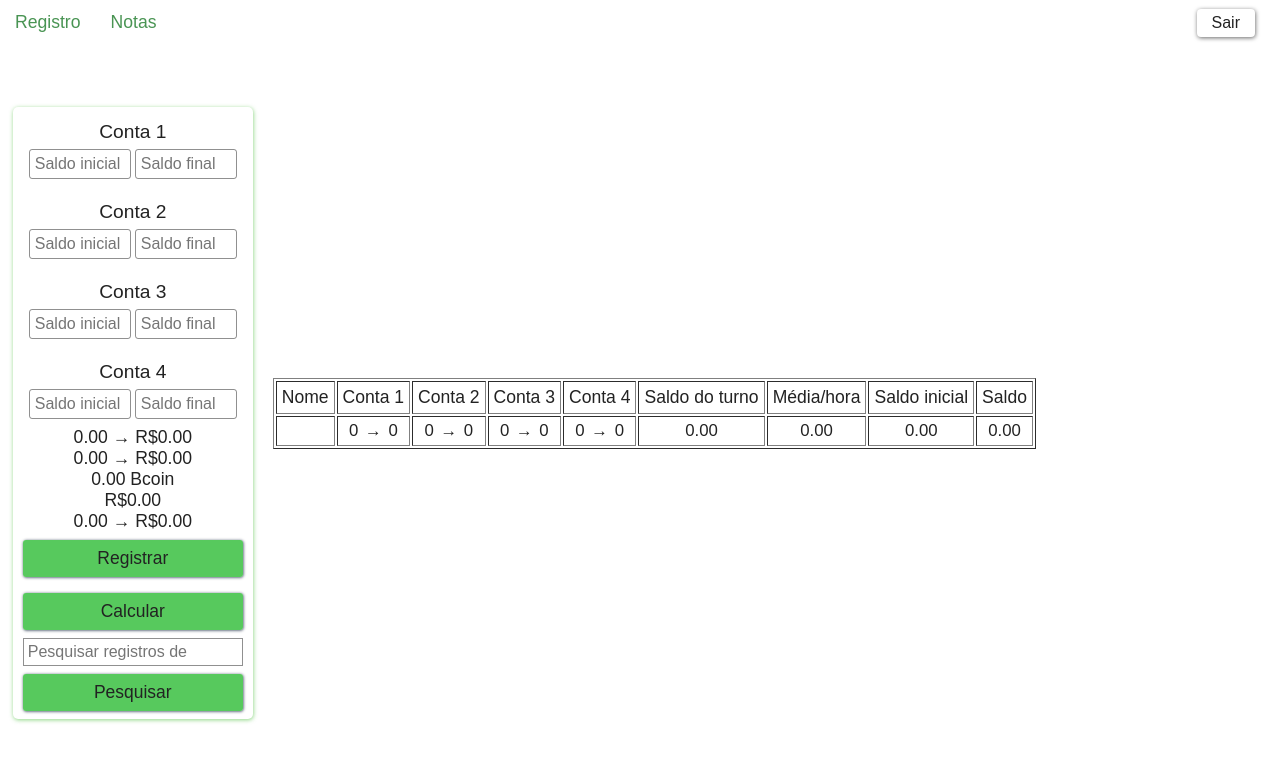
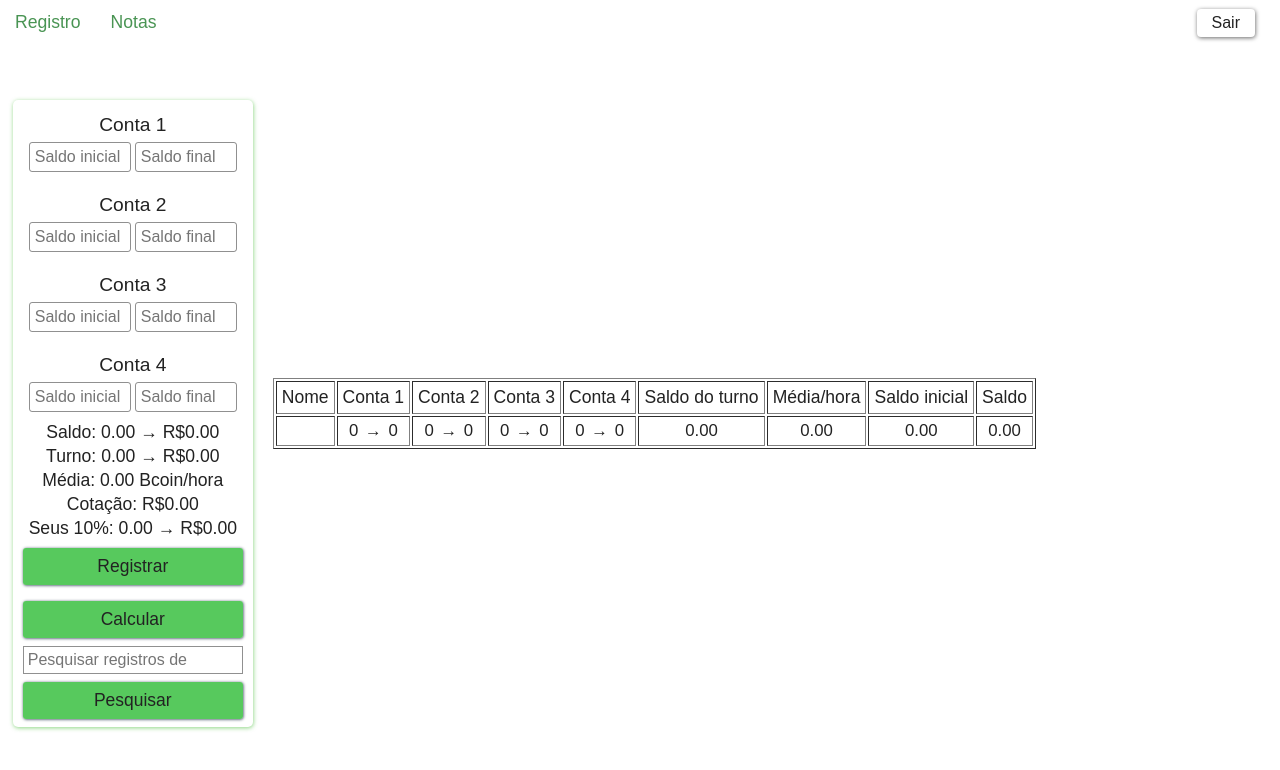
Before and after one commit to Sir-Aguiar/production, a Next.js app: page /registro in a window 1280 px wide. Shown: the top 770 px of the page. Built offline with nearby package versions, Linux system fonts and the light colour scheme.

Commit message:
More improves

```diff
--- a/components/Registro/Register.jsx
+++ b/components/Registro/Register.jsx
@@ -118,17 +118,17 @@ export default function Register(props) {
 
           <div className={styles.account_infos}>
             <p title="Saldo presente nas contas">
-              {total.toFixed(2)} &rarr;{" "}
+              Saldo: {total.toFixed(2)} &rarr;{" "}
               {`R$${(total * Number(BCOIN)).toFixed(2)}`}
             </p>
             <p title="Quanto você lucrou em seu turno">
-              {farm.toFixed(2)} &rarr;{" "}
+              Turno: {farm.toFixed(2)} &rarr;{" "}
               {`R$${(farm * Number(BCOIN)).toFixed(2)}`}
             </p>
-            <p title='Sua média de lucro nas últimas 12 horas'>{(farm / 12).toFixed(2)} Bcoin</p>
-            <p title="Cotação da moeda">{`R$${Number(BCOIN).toFixed(2)}`}</p>
+            <p title='Sua média de lucro nas últimas 12 horas'>Média: {(farm / 12).toFixed(2)} Bcoin/hora</p>
+            <p title="Cotação da moeda (consultado no momento de seu login)">Cotação: {`R$${Number(BCOIN).toFixed(2)}`}</p>
             <p className={styles.percentage} title="Sua porcentagem">
-              {(total / 10).toFixed(2)} &rarr;{" "}
+              Seus 10%: {(total / 10).toFixed(2)} &rarr;{" "}
               {`R$${((total / 10) * Number(BCOIN)).toFixed(2)}`}{" "}
             </p>
           </div>
--- a/components/Registro/styles/Register.module.css
+++ b/components/Registro/styles/Register.module.css
@@ -33,6 +33,7 @@
   cursor: not-allowed;
   color: #222;
   text-align: center;
+  line-height: 1.5rem;
 }
 
 .actions {
```
